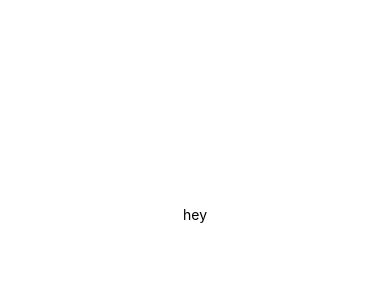
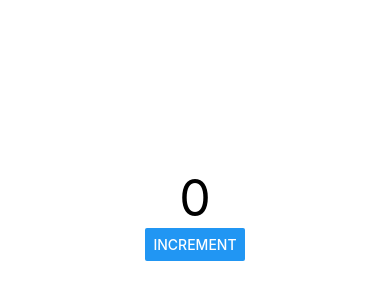
Before and after one commit to sabaPhruidze/react-native, a React Native app: screen / in a window 390 px wide. Shown: the part 208-508 px from the top of the page. Built offline with nearby package versions, Linux system fonts and the light colour scheme.

Commit message:
created first button in the app

```diff
--- a/App.js
+++ b/App.js
@@ -1,11 +1,25 @@
-import { StatusBar } from "expo-status-bar";
-import { StyleSheet, Text, View } from "react-native";
+import {
+  StyleSheet,
+  Text,
+  View,
+  AlertButton,
+  StatusBar,
+  Button,
+} from "react-native";
+import { useState } from "react";
 
 export default function App() {
+  const [count, setCount] = useState(0);
   return (
     <View style={styles.container}>
-      <Text>hey</Text>
+      <Text style={{ fontSize: 50 }}>{count}</Text>
       <StatusBar style="auto" />
+      <Button
+        title="increment"
+        onPress={() => {
+          setCount((current) => current + 1);
+        }} // onClick არის
+      />
     </View>
   );
 }
```
